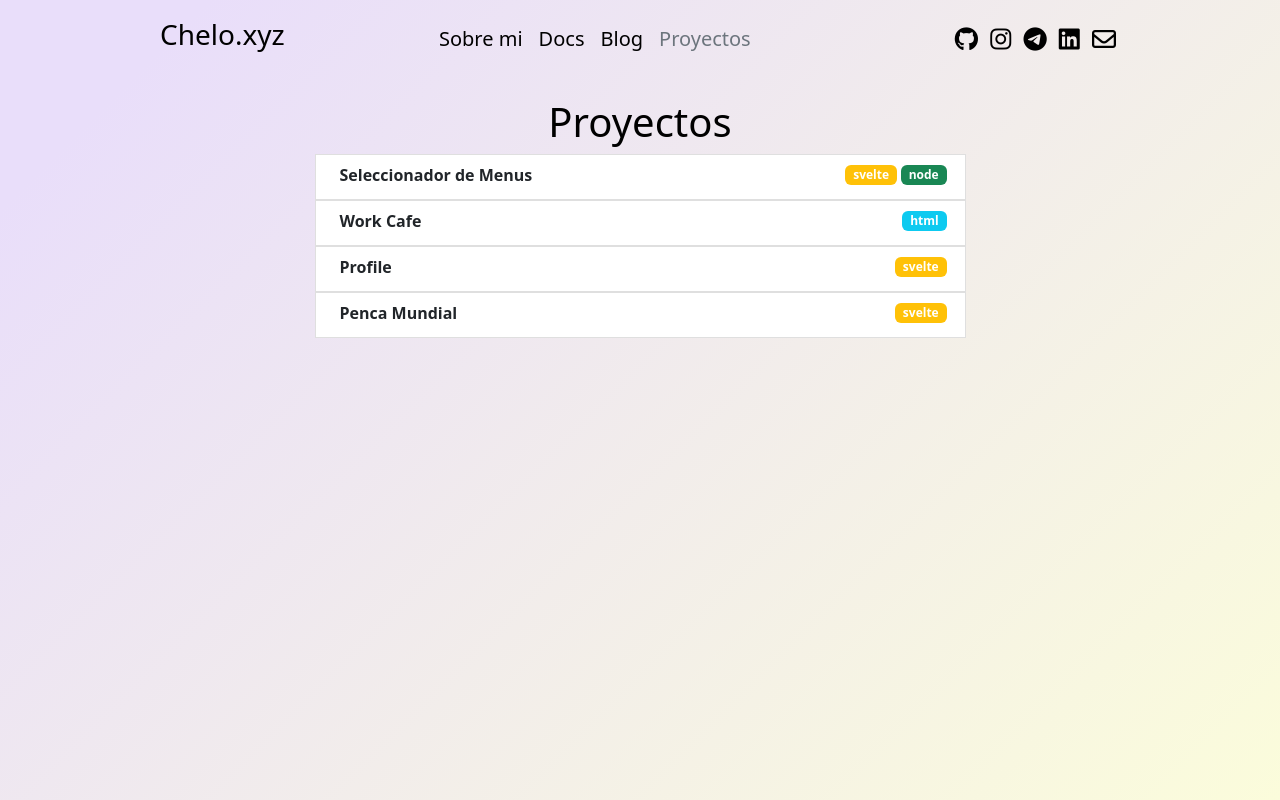
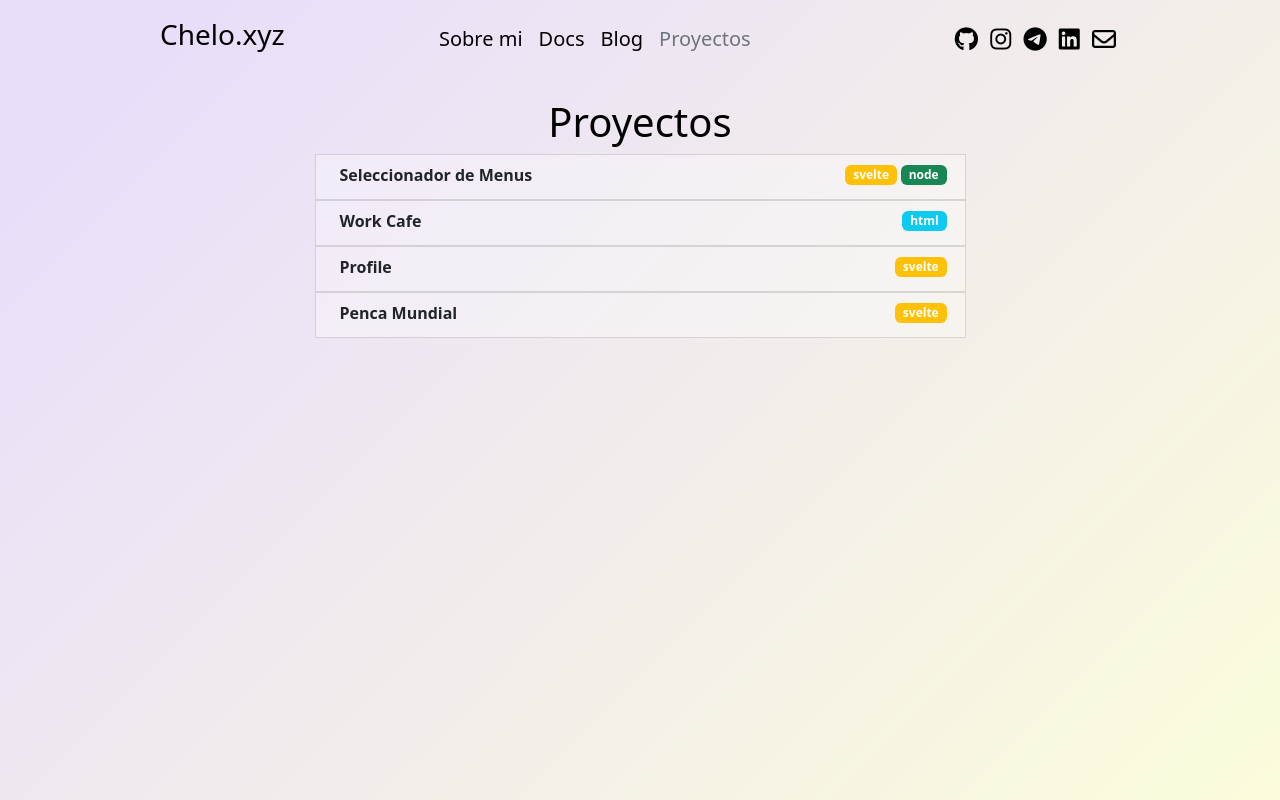
Before and after one commit to chelo91/chelo-xyz, a SvelteKit app: page /projects in a window 1280 px wide. Built offline with nearby package versions, Linux system fonts and the light colour scheme.

Commit message:
fix en style list-group-item

```diff
--- a/static/style.css
+++ b/static/style.css
@@ -6,3 +6,6 @@ html {
 body{
     background-color: transparent;
 }
+.list-group-item{
+    background: rgba(255, 255, 255, 0.3);
+}
```
